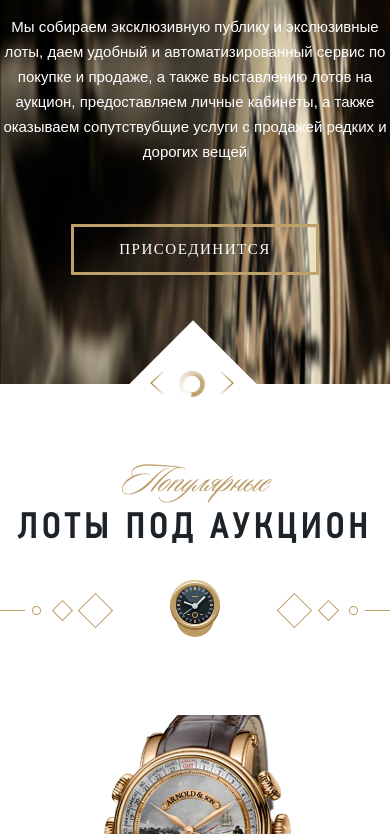
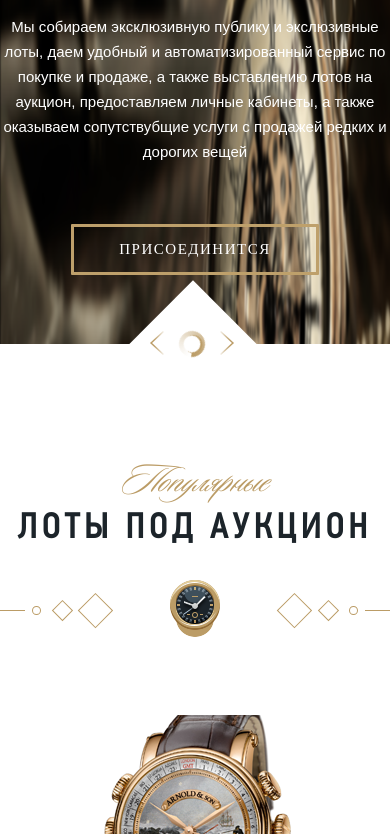
Before and after one commit to YaromirKravtsov/Site1, a plain HTML site: page index.html in a window 390 px wide. Shown: the part 281-1115 px from the top of the page. Drawn offline with nearby package versions, Linux system fonts and the light colour scheme; files whose address does not match are found by name.

Commit message:
Update style.css

```diff
--- a/css/style.css
+++ b/css/style.css
@@ -1814,15 +1814,15 @@ margin-left: 5px;
 }
 @media (max-width: 705px) {
     .sqear{
-        top: 620px;
-        left: 46.7%;
+        top: 580px;
+        left: 43.7%;
 
     }
 
     .seqar-cont{
 
-        top: 652px;
-        left: 47%;
+        top: 612px;
+        left: 44%;
     }
 
     .content1__wraper {
@@ -1852,7 +1852,7 @@ margin-left: 5px;
       }
 
       .content1__bacground {
-        height: 590px;
+        height: 550px;
       }
 
       .content3__down-left-img {
@@ -2006,6 +2006,16 @@ margin-left: 5px;
         margin-bottom: 400px;
     }
 }
+@media (max-width: 500px) {
+
+    .sqear{
+        left: 40.7%;
+    }
+
+    .seqar-cont{
+        left: 42%;
+    }
+}
 @media (max-width: 433px){
     .content4__line-line {
         width: 25px;
```
